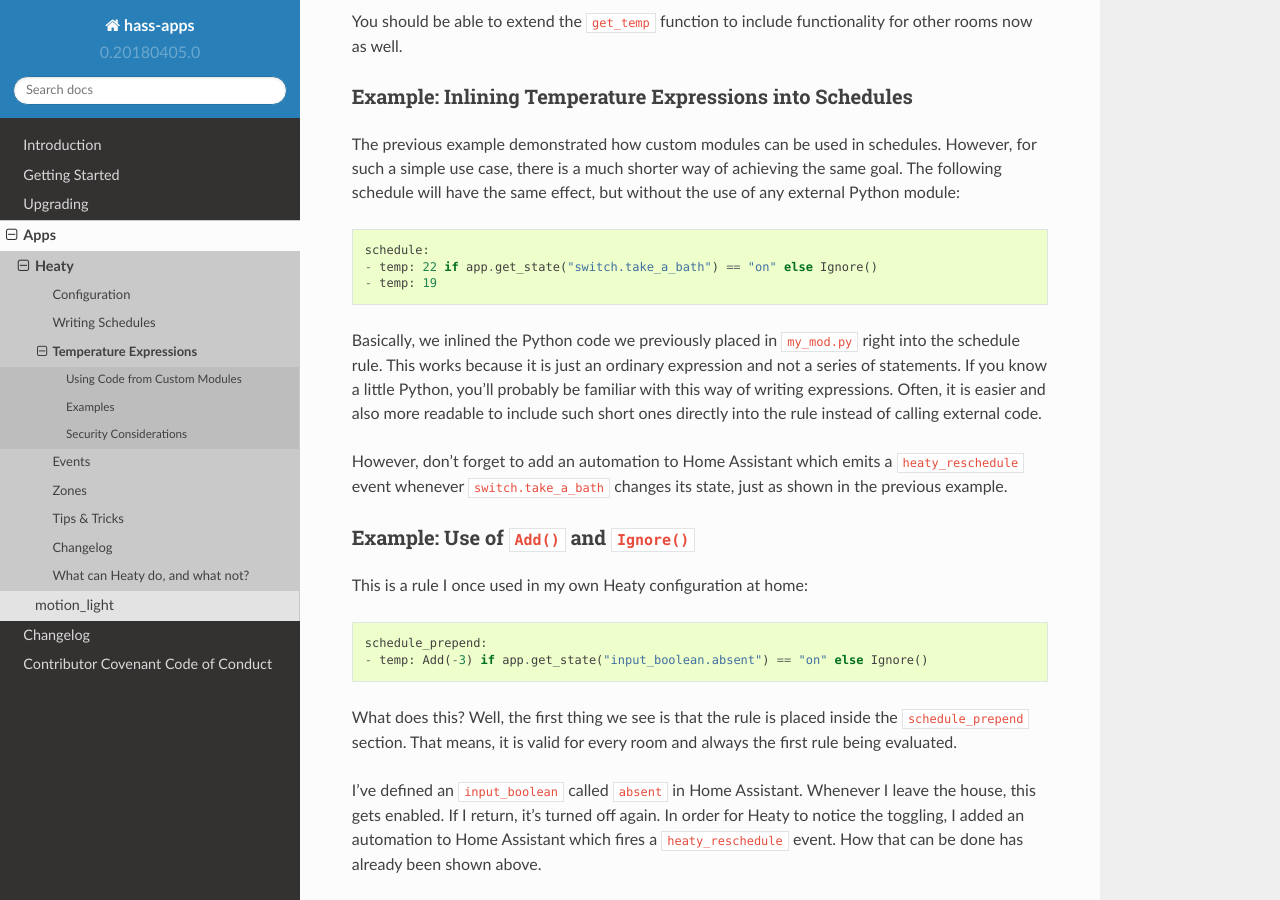
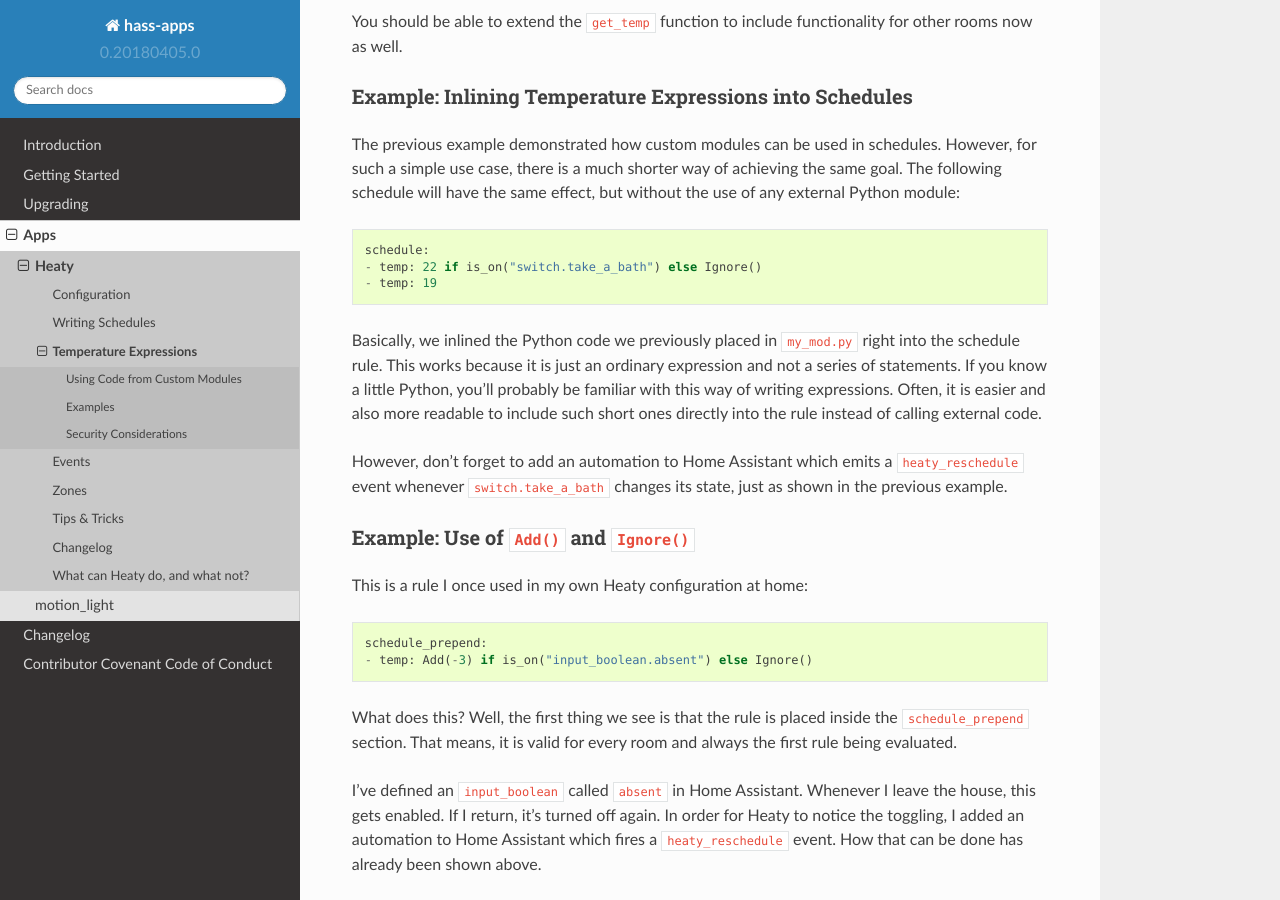
Before and after one commit to bob1de/hass-apps, a Sphinx documentation site: the page built from docs/apps/heaty/temperature-expressions.rst, in a window 1280 px wide and 900 px high, scrolled down 2912 px. Built offline with Sphinx 7.4.7 and the Read the Docs theme 2.0.0, drawn with Linux system fonts in a browser that asks for light colours; some of the changed text lies outside the part shown.

Commit message:
[heaty] Make use of the new state() shortcut in examples in docs

```diff
--- a/docs/apps/heaty/temperature-expressions.rst
+++ b/docs/apps/heaty/temperature-expressions.rst
@@ -163,7 +163,7 @@ same effect, but without the use of any external Python module:
 ::
 
     schedule:
-    - temp: 22 if app.get_state("switch.take_a_bath") == "on" else Ignore()
+    - temp: 22 if is_on("switch.take_a_bath") else Ignore()
     - temp: 19
 
 Basically, we inlined the Python code we previously placed in
@@ -186,7 +186,7 @@ This is a rule I once used in my own Heaty configuration at home:
 ::
 
     schedule_prepend:
-    - temp: Add(-3) if app.get_state("input_boolean.absent") == "on" else Ignore()
+    - temp: Add(-3) if is_on("input_boolean.absent") else Ignore()
 
 What does this? Well, the first thing we see is that the rule is placed
 inside the ``schedule_prepend`` section. That means, it is valid for
@@ -282,7 +282,7 @@ implement a schedule on/off switch with it, like so:
 ::
 
     schedule_prepend:
-    - temp: Break() if app.get_state("input_boolean.heating_schedule") == "off" else Ignore()
+    - temp: Break() if is_off("input_boolean.heating_schedule") else Ignore()
 
 
 
--- a/docs/apps/heaty/tips-and-tricks.rst
+++ b/docs/apps/heaty/tips-and-tricks.rst
@@ -59,7 +59,7 @@ the following:
 
 ::
 
-    20 if time.hour >= float(app.get_state("input_number.start_hour")) and time.hour <= float(app.get_state("input_number.end_hour")) else Ignore()
+    20 if time.hour >= float(state("input_number.start_hour")) and time.hour <= float(state("input_number.end_hour")) else Ignore()
 
 What this does is quite simple. It sets the temperature to 20 degrees
 if the current hour is between the values configured by the two entities
@@ -78,4 +78,4 @@ Now let's put this all together into a valid schedule rule:
 
 ::
 
-    - temp: app.get_state("input_number.day_temperature") if time.hour >= float(app.get_state("input_number.start_hour")) and time.hour <= float(app.get_state("input_number.end_hour")) else Ignore()
+    - temp: state("input_number.day_temperature") if time.hour >= float(state("input_number.start_hour")) and time.hour <= float(state("input_number.end_hour")) else Ignore()
```
